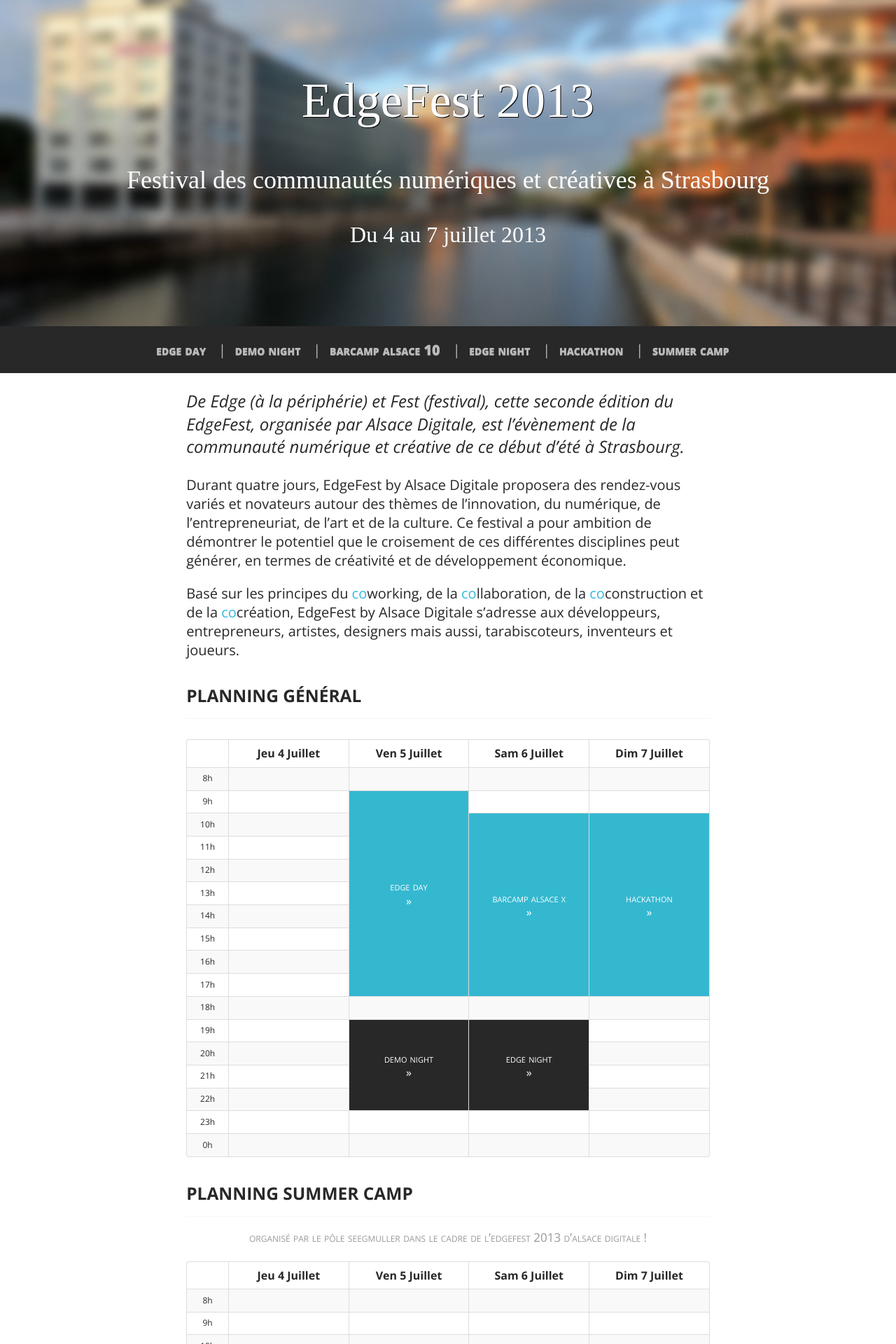
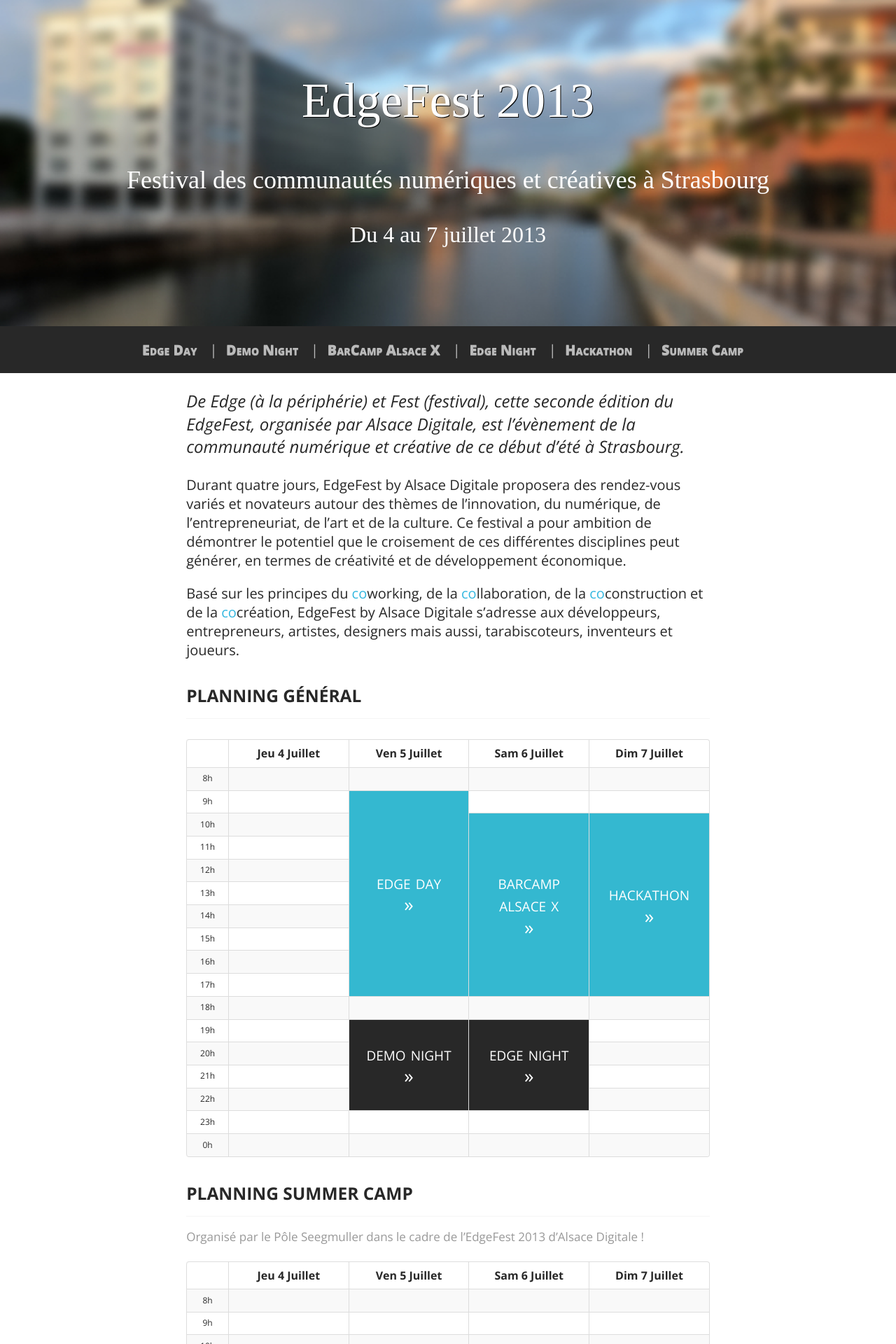
Before and after one commit to AlsaceDigitale/edgefest, a Jekyll site: the page built from summercamp.html, in a window 1280 px wide. Shown: the top 1920 px of the page at 70% size. Built offline with Jekyll 4.4.1, drawn with Linux system fonts in a browser that asks for light colours; some web fonts are replaced.

Commit message:
Fixed font-sizes, typos, headers and tables.

```diff
--- a/_includes/barcampalsace.html
+++ b/_includes/barcampalsace.html
@@ -1,6 +1,6 @@
 <section class="barcampalsace-section clearfix full-section" id="barcampalsace">
   <div class="event-body">
-    <h3>BarCamp Alsace 10</h3>
+    <h3>BarCamp Alsace X</h3>
 
     <div class="event-images">
       <ul class="thumbs clearfix">
--- a/_includes/nav.html
+++ b/_includes/nav.html
@@ -2,7 +2,7 @@
   <ul class="nav-list">
     <li><a href="/edgeday.html#edgeday">Edge Day</a></li>
     <li><a href="/demonight.html#demonight">Demo Night</a></li>
-    <li><a href="/barcampalsace.html#barcampalsace">BarCamp Alsace 10</a></li>
+    <li><a href="/barcampalsace.html#barcampalsace">BarCamp Alsace X</a></li>
     <li><a href="/edgenight.html#edgenight">Edge Night</a></li>
     <li><a href="/hackathon.html#hackathon">Hackathon</a></li>
     <li><a href="/summercamp.html#summercamp">Summer Camp</a></li>
--- a/_includes/summercamp.html
+++ b/_includes/summercamp.html
@@ -2,7 +2,7 @@
     <h3>Summer Camp</h3>
 
 
-<section id="decouvertessonores">
+<section id="decouvertessonores" class="summer-section">
 
         <h4>Atelier découvertes sonores</h4>
 
@@ -21,7 +21,7 @@
 
 </section>
 
-<section id="vjing">
+<section id="vjing" class="summer-section">
 
     <h4>Atelier Vjaying/Videomapping</h4>
 
@@ -39,7 +39,7 @@
 
 </section>
 
-<section id="devoxx4kids">
+<section id="devoxx4kids" class="summer-section">
 
     <h4>Devoxx4Kids</h4>
 
@@ -60,7 +60,7 @@
 
 </section>
 
-<section id="demoavlab">
+<section id="demoavlab" class="summer-section">
 
     <h4>Démo AV Lab : Workshop imprimante 3D</h4>
 
--- a/barcampalsace.html
+++ b/barcampalsace.html
@@ -1,6 +1,6 @@
 ---
 layout: default
-title: "BarCampAlsace 10 - Samedi 6 juillet 2013 - EdgeFest 2013 - Festival des communautés numériques et créatives à Strasbourg"
+title: "BarCampAlsace X - Samedi 6 juillet 2013 - EdgeFest 2013 - Festival des communautés numériques et créatives à Strasbourg"
 facebook_image: "http://www.edgefest.fr/img/barcampalsace1.jpg"
 facebook_description: "Durant quatre jours, EdgeFest by Alsace Digitale proposera des rendez-vous variés et novateurs autour des thèmes de l’innovation, du numérique, de l’entrepreneuriat, de l’art et de la culture. Ce festival a pour ambition de démontrer le potentiel que le croisement de ces différentes disciplines peut générer, en termes de créativité et de développement économique."
 ---
--- a/css/extra.css
+++ b/css/extra.css
@@ -128,7 +128,7 @@
     font: 800 1em "Open sans";
 
     font-variant: small-caps;
-    text-transform: lowercase;
+
 
     color: #BBB;
     transition: color 0.3s ease-in-out 0s;
@@ -155,11 +155,10 @@
     font-size: 0.85em;
     font-weight: normal;
     line-height: 1.3;
-    font-variant: small-caps;
-    text-transform: lowercase;
-    text-align: center;
+    text-align: left;
+    line-height: 1.5;
 
-    margin-top: -0.6em;
+    margin-top: -0.8em;
     margin-bottom: 1.3em;
 
     color: rgb(153, 153, 153);
@@ -199,6 +198,10 @@
 
 .event-infos p {
     margin-bottom: 1.3em;
+}
+
+.summer-section p {
+    margin-bottom: 1.5em;
 }
 
 .intro p {
@@ -642,6 +645,14 @@
         display: none;
     }
 
+    .table-calendar td, .table-calendar th {
+        width: 31%;
+    }
+
+    .table-calendar td:first-child, .table-calendar th:first-child {
+        width: auto;
+    }
+
     .table th {
         font-size: 0.8em;
     }
@@ -690,9 +701,32 @@
     .subsubtitle { /* Header subsubtitle */
         margin-top: 3%;
     }
+
+    .demonight a,
+    .edgenight a,
+    .edgeday a,
+    .hackathon a,
+    .barcampalsace a,
+    .summercamp a {
+        font-size: 0.9em;
+    }
 }
 
-@media screen and (min-width:31.313em) and (max-width:58.750em) {
+/*                              501px                    750px */
+@media screen and (min-width:31.313em) and (max-width:46.875em) {
+
+    body {
+        font-size: 1.1em;
+    }
+
+    .table th {
+        font-size: 0.9em;
+    }
+
+    .content section,
+    .event-body {
+        padding: 0 7%;
+    }
 
     nav {
         padding: 0;
@@ -730,9 +764,30 @@
         width: 100%;
     }
 
+    .demonight a,
+    .edgenight a,
+    .edgeday a,
+    .hackathon a,
+    .barcampalsace a,
+    .summercamp a {
+        font-size: 1.2em;
+    }
+
 
 }
+/*                              751px                    939px */
+@media screen and (min-width:46.938em) and (max-width:58.688em) {
+    .demonight a,
+    .edgenight a,
+    .edgeday a,
+    .hackathon a,
+    .barcampalsace a,
+    .summercamp a {
+        font-size: 1.3em;
+    }
+}
 
+/*                              940px */
 @media screen and (max-width:58.750em) {
     .content section,
     .event-body,
@@ -764,14 +819,6 @@
     .nav-list a:visited,
     .nav-list a:active {
         color: white;
-    }
-
-    .table-calendar td, .table-calendar th {
-        width: 31%;
-    }
-
-    .table-calendar td:first-child, .table-calendar th:first-child {
-        width: auto;
     }
 }
 
@@ -814,18 +861,6 @@
         color: white;
         transition: color 0.1s ease-in-out 0s;
     }
-}
-
-/*                              501px                    750px */
-@media screen and (min-width:31.313em) and (max-width:46.875em) {
-
-    body {
-        font-size: 1.1em;
-    }
-
-    .table th {
-        font-size: 0.9em;
-    }
 
     .demonight a,
     .edgenight a,
@@ -833,14 +868,8 @@
     .hackathon a,
     .barcampalsace a,
     .summercamp a {
-        font-size: 0.95em;
+        font-size: 1.7em;
     }
-
-    .content section,
-    .event-body {
-        padding: 0 7%;
-    }
-
 }
 
 /*                              751px                    900px */
```
